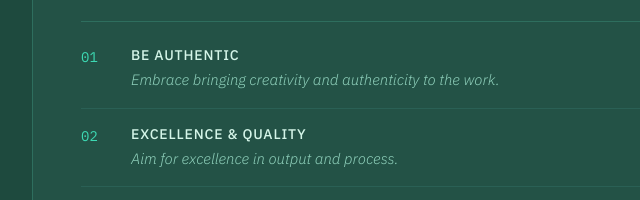
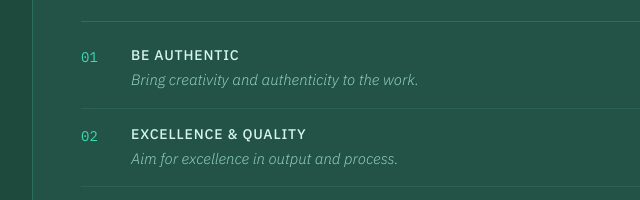
Before and after one commit to mshahidi2009/way-of-working-card-2026, a plain HTML site: page index.html in a window 1280 px wide. Shown: the part 177-377 px from the top of the page, 228-868 px from the left. Drawn offline with Linux system fonts and the light colour scheme.

Commit message:
Update pillar 01 description
Co-Authored-By: Claude Opus 5.5 <noreply@anthropic.com>

```diff
--- a/index.html
+++ b/index.html
@@ -277,7 +277,7 @@
       <div class="pillar-num">01</div>
       <div>
         <div class="pillar-title">Be Authentic</div>
-        <div class="pillar-desc">Embrace bringing creativity and authenticity to the work.</div>
+        <div class="pillar-desc">Bring creativity and authenticity to the work.</div>
       </div>
     </li>
     <li class="pillar">
```
